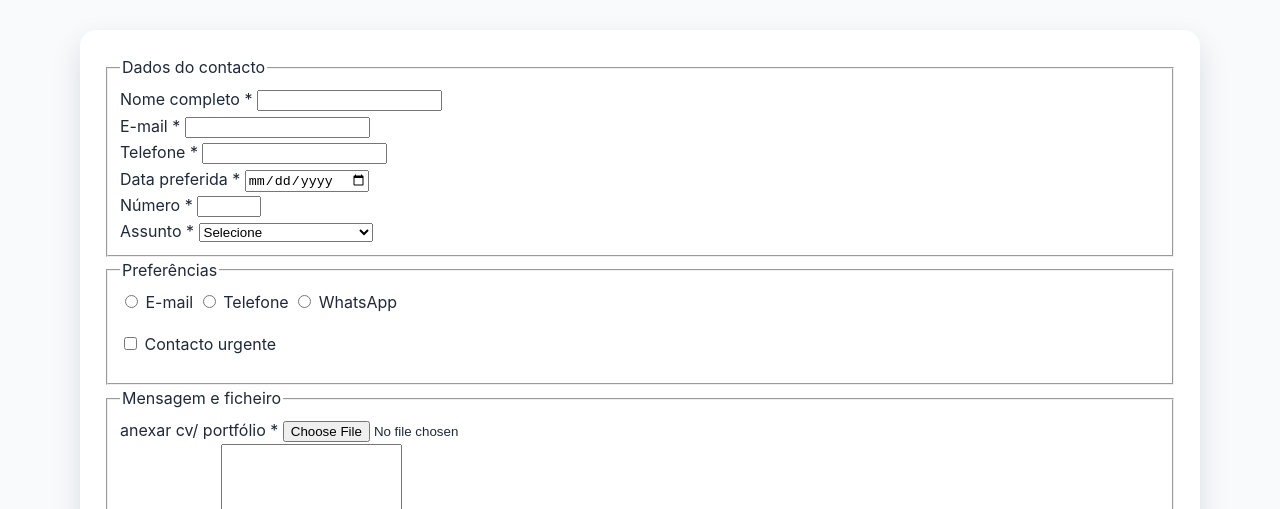
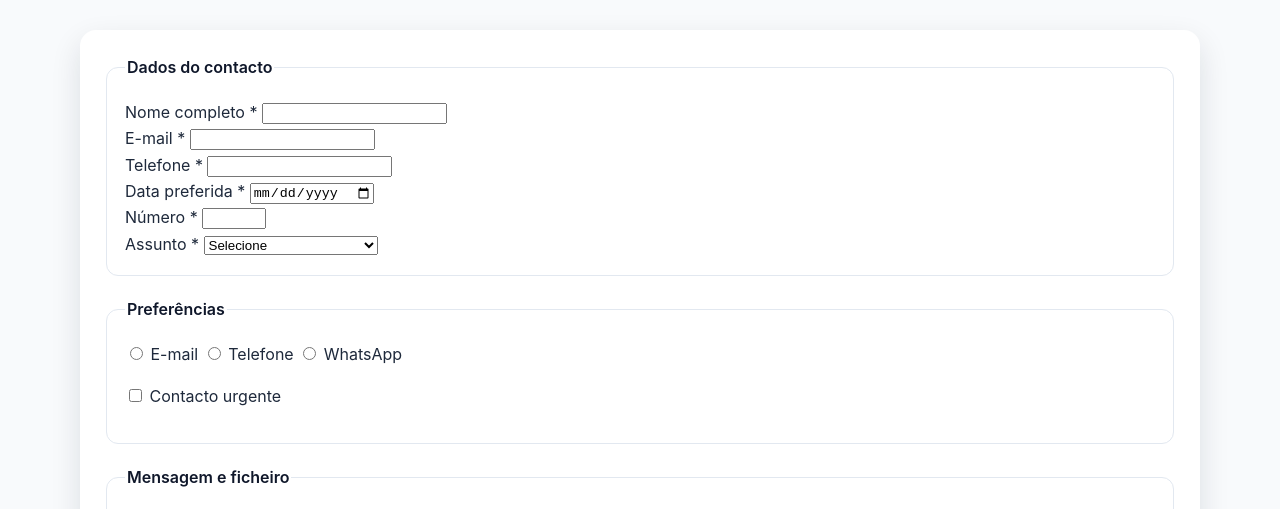
Before and after one commit to fariafernandogua/meu-curriculo-Gua, a plain HTML site: page contact.html in a window 1280 px wide. Shown: the part 254-763 px from the top of the page. Drawn offline with Linux system fonts and the light colour scheme.

Commit message:
adiciona estilos para fieldset e legend no arquivo estilo.css

```diff
--- a/css/estilo.css
+++ b/css/estilo.css
@@ -278,3 +278,13 @@ form{
     border-radius:var(--raio);
     box-shadow:var(--sombra)
 }
+fieldset{
+    border:1px solid var(--borda);
+    border-radius:12px;
+    margin-bottom:20px;
+    padding:18px;
+}
+legend{
+    font-weight:600;
+    color:var(--escuro);
+}
```
